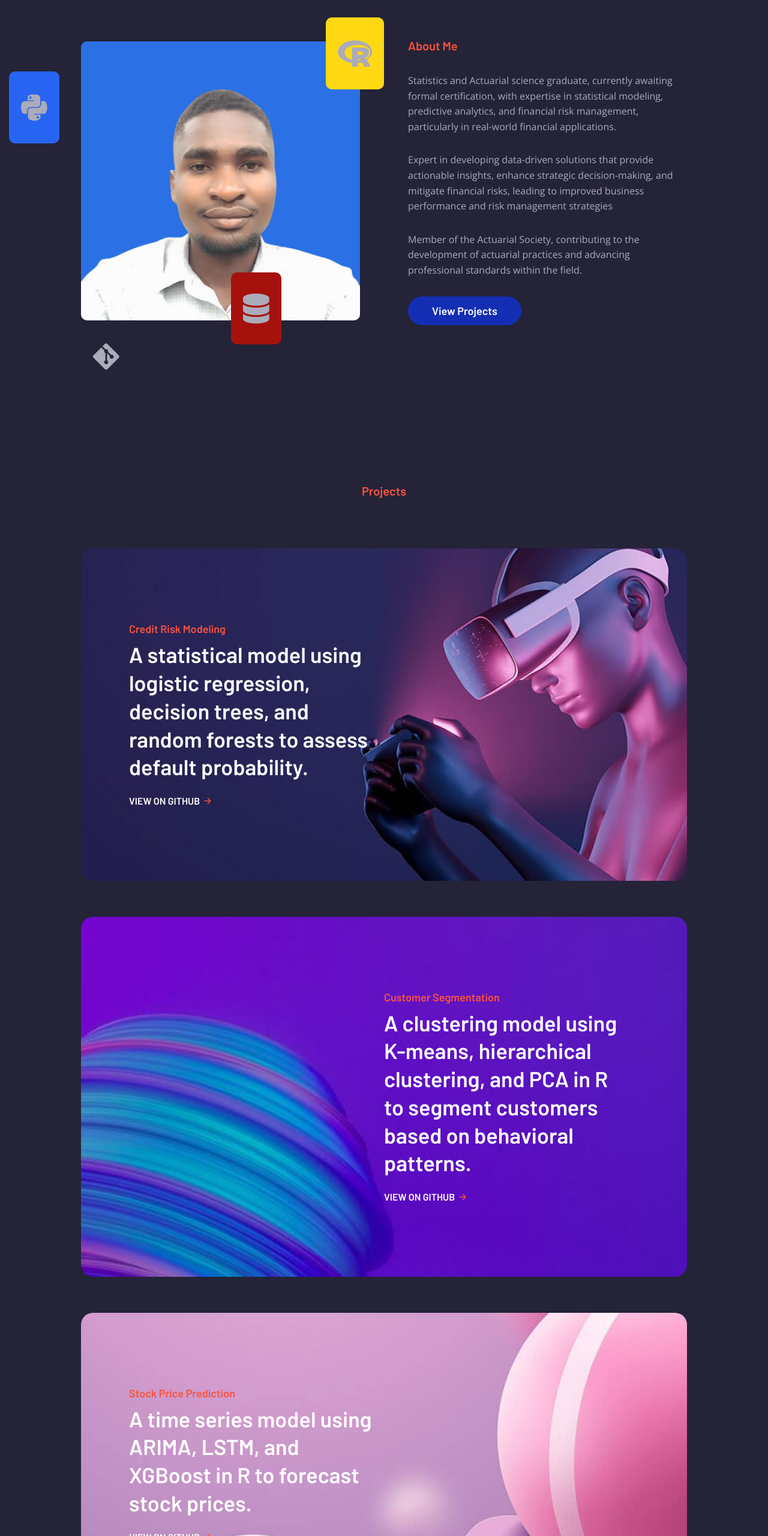
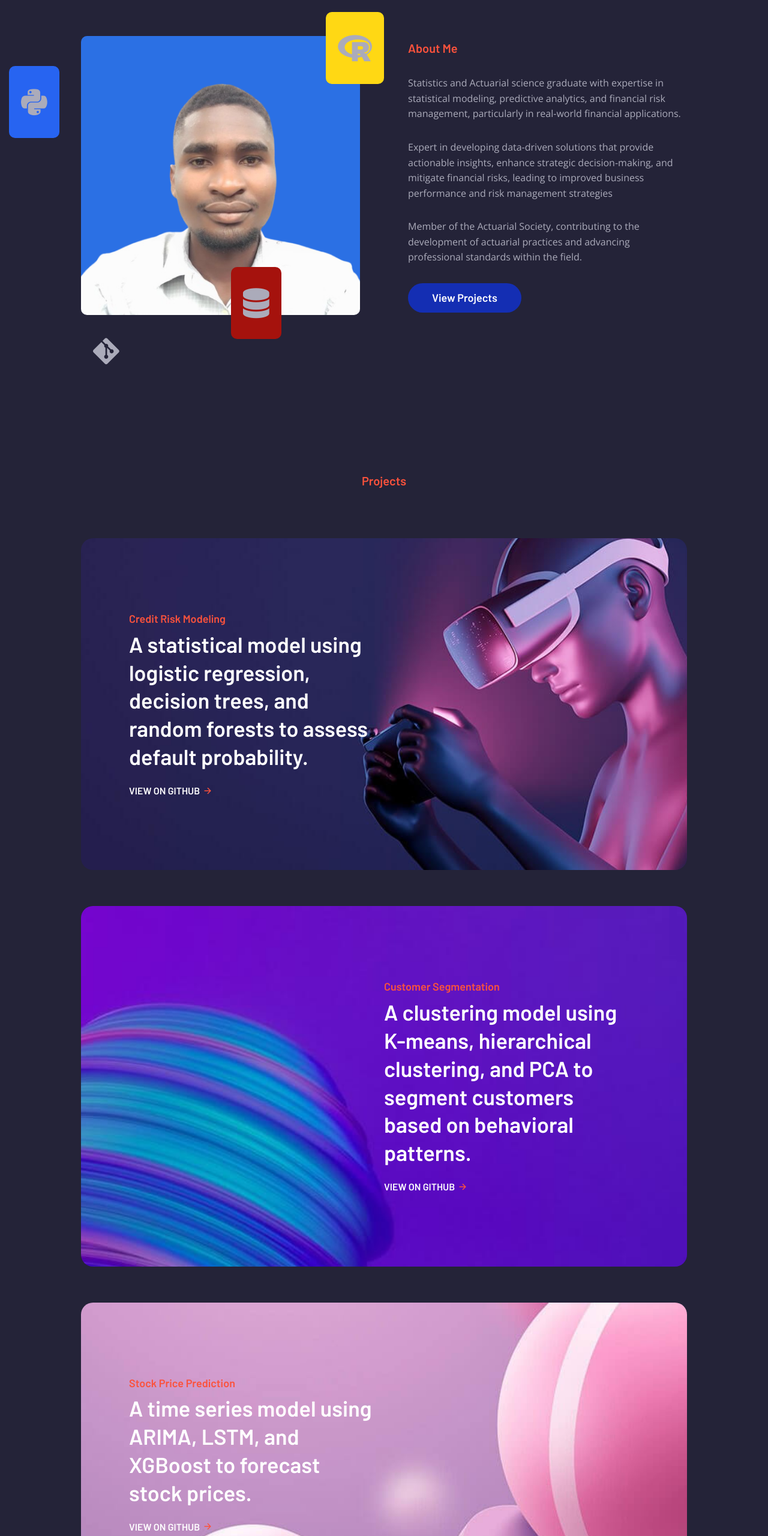
Before and after one commit to wajoel/wajoel, a plain HTML site: page index.html in a window 1280 px wide. Shown: the part 920-3480 px from the top of the page at 60% size. Drawn offline with nearby package versions, Linux system fonts and the light colour scheme.

Commit message:
My personal portfolio website

```diff
--- a/index.html
+++ b/index.html
@@ -199,7 +199,7 @@
                 <h2 class="h2 section-title"> </h2>
 
                 <p class="section-text">
-                  Statistics and Actuarial science graduate, currently awaiting formal certification, with expertise in statistical modeling,
+                  Statistics and Actuarial science graduate with expertise in statistical modeling,
                   predictive analytics, and financial risk management, particularly in real-world financial applications.
                 </p>
                 <p class="section-text">
@@ -267,7 +267,7 @@
 
                   <p class="card-subtitle">Customer Segmentation</p>
 
-                  <h3 class="h3 card-title">A clustering model using K-means, hierarchical clustering, and PCA in R to segment customers based on behavioral patterns.</h3>
+                  <h3 class="h3 card-title">A clustering model using K-means, hierarchical clustering, and PCA to segment customers based on behavioral patterns.</h3>
 
                   <span class="btn-link">
                     <span>View on GitHub</span>
@@ -285,7 +285,7 @@
 
                   <p class="card-subtitle">Stock Price Prediction</p>
 
-                  <h3 class="h3 card-title">A time series model using ARIMA, LSTM, and XGBoost in R to forecast stock prices.</h3>
+                  <h3 class="h3 card-title">A time series model using ARIMA, LSTM, and XGBoost to forecast stock prices.</h3>
 
                   <span class="btn-link">
                     <span>View on GitHub</span>
@@ -303,7 +303,7 @@
 
                   <p class="card-subtitle">Claims Fraud Detection</p>
 
-                  <h3 class="h3 card-title">A machine learning model using logistic regression, random forests, and XGBoost in R to identify fraudulent insurance claims.</h3>
+                  <h3 class="h3 card-title">A machine learning model using logistic regression, random forests, and XGBoost to identify fraudulent insurance claims.</h3>
 
                   <span class="btn-link">
                     <span>View on GitHub<span>
```
